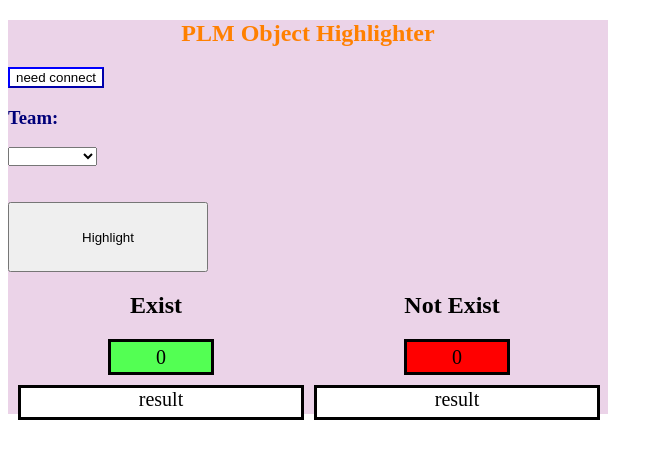
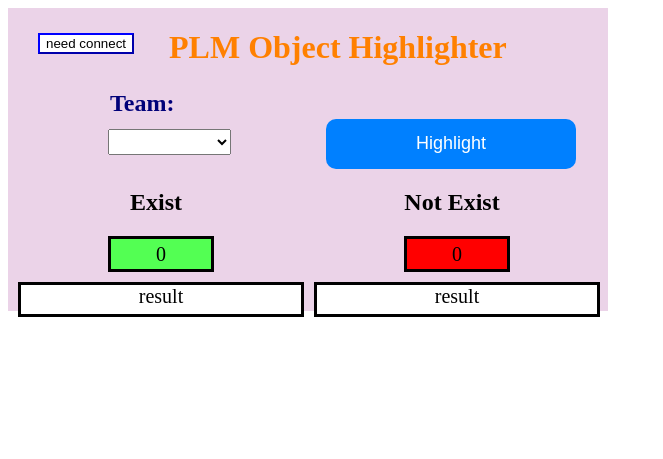
Before and after one commit to Jack-1D/PLM_object_highlighter, a Flask app: template templates/popup.html in a window 1280 px wide. Shown: the top 459 px of the page, without its empty margins (0-663 px from the left). Run offline with Flask 3, Linux system fonts and the light colour scheme; the template is opened without the code that fills it, so the values that code supplies are empty; parts of the project's set-up code (start-up, migrations or seed data) failed here and were passed over.

Commit message:
fix view

```diff
--- a/app.py
+++ b/app.py
@@ -1,9 +1,9 @@
 from get_ip import get_ipv4
-from checker import excel_to_list
 from checker import add_check_status, match_list
 from flask import Flask, request
 from flask_cors import CORS
 import json
+import time
 from typing import Final
 
 PORT: Final[int] = 5000
@@ -13,9 +13,12 @@ CORS(app)
 @app.route("/", methods=["POST", "GET"])
 def interact():
     if request.method == "POST":
+        start = time.time()
         target_list = match_list(json.loads(list(request.form.keys())[0])["team"])
         bom = json.loads(list(request.form.keys())[0])["BOM"]
         add_check_status(target_list, bom)
+        end = time.time()
+        print(f"共花費{end-start}秒")
         return json.dumps(bom)
     return json.dumps({"connected":True})
 
--- a/js/popup.js
+++ b/js/popup.js
@@ -5,6 +5,7 @@ const not_exist_text = document.getElementById("not_exist_text");
 const exist_itemNum = document.getElementById("exist_itemNum");
 const not_exist_itemNum = document.getElementById("not_exist_itemNum");
 const team_select = document.getElementById("team");
+const title = document.getElementById("title");
 
 
 var ip_address = "";
@@ -28,7 +29,11 @@ var connected = fetch(ip_address, {
         if (data.connected == true) return true;
     })
     .catch(() => { return false })
-connected.then(data => { if (data) connect_button.style = "display:none"; });
+connected.then(data => {
+    if (data) {
+        connect_button.style = "display:none";
+        title.style = "padding-left: 130px; text-align: center;color: #FF8000;"
+} });
 
 connect_button.addEventListener("click", async (e) => {
     e.preventDefault();
--- /dev/null
+++ b/templates/highlight_button.css
@@ -0,0 +1,15 @@
+input {
+    border: 0;
+    background-color: #0080FF;
+    color: #fff;
+    border-radius: 10px;
+    cursor: pointer;
+    font-size: large;
+}
+
+input:hover {
+    color: #0080FF;
+    background-color: #fff;
+    border: 2px #0080FF solid;
+    font-size: large;
+}
--- a/templates/popup.html
+++ b/templates/popup.html
@@ -2,6 +2,7 @@
 <html>
     <head>
         <meta charset="utf-8">
+        <link rel="stylesheet" href="highlight_button.css">
         <style>
             textarea {
               resize: none;
@@ -21,19 +22,28 @@
 
     <body>
         <div style="background-color: #EBD3E8;">
-            <h2 style="text-align: center;color: #FF8000;">PLM Object Highlighter</h2>
+            <div style="display: flex;flex-direction: row;">
+                <div style="padding-left: 30px;padding-top: 25px;">
                     <button id="connect"
                         style="border-color: blue;background-color: white;">need
                         connect</button>
+                </div>
+                <h1 id="title" style="padding-left: 35px; text-align: center;color: #FF8000;">PLM Object Highlighter</h1>
+            </div>
             <div style="clear:both;"></div>
-            <h3 style="color: #000079;">Team:</h3>
+            <h2 style="color: #000079;padding-left: 100px;margin: 2px;">Team:</h2>
             <form method="post">
-                <select name="team" id="team">
+                <div style="display: flex;flex-direction:row;">
+                    <div style="padding-left: 100px;padding-top: 10px;">
+                        <select name="team" id="team" style="font-size: 20px;">
                             <option value="cable">cable</option>
                             <option value="other">Other team</option>
                         </select>
-                <br><br><br>
-                <input type="submit" id="submit_button" style="width: 200px;height: 70px;" value="Highlight">
+                    </div>
+                    <div style="padding-left: 95px;">
+                        <input class="btn" type="submit" id="submit_button" style="width: 250px;height: 50px;" value="Highlight">
+                    </div>
+                </div>
             </form>
             <div style="display: flex;flex-direction:row;position:relative;">
                 <div style="display: flex;flex-direction:column;">
```
Lines whose indentation alone changed are shown as unchanged.
